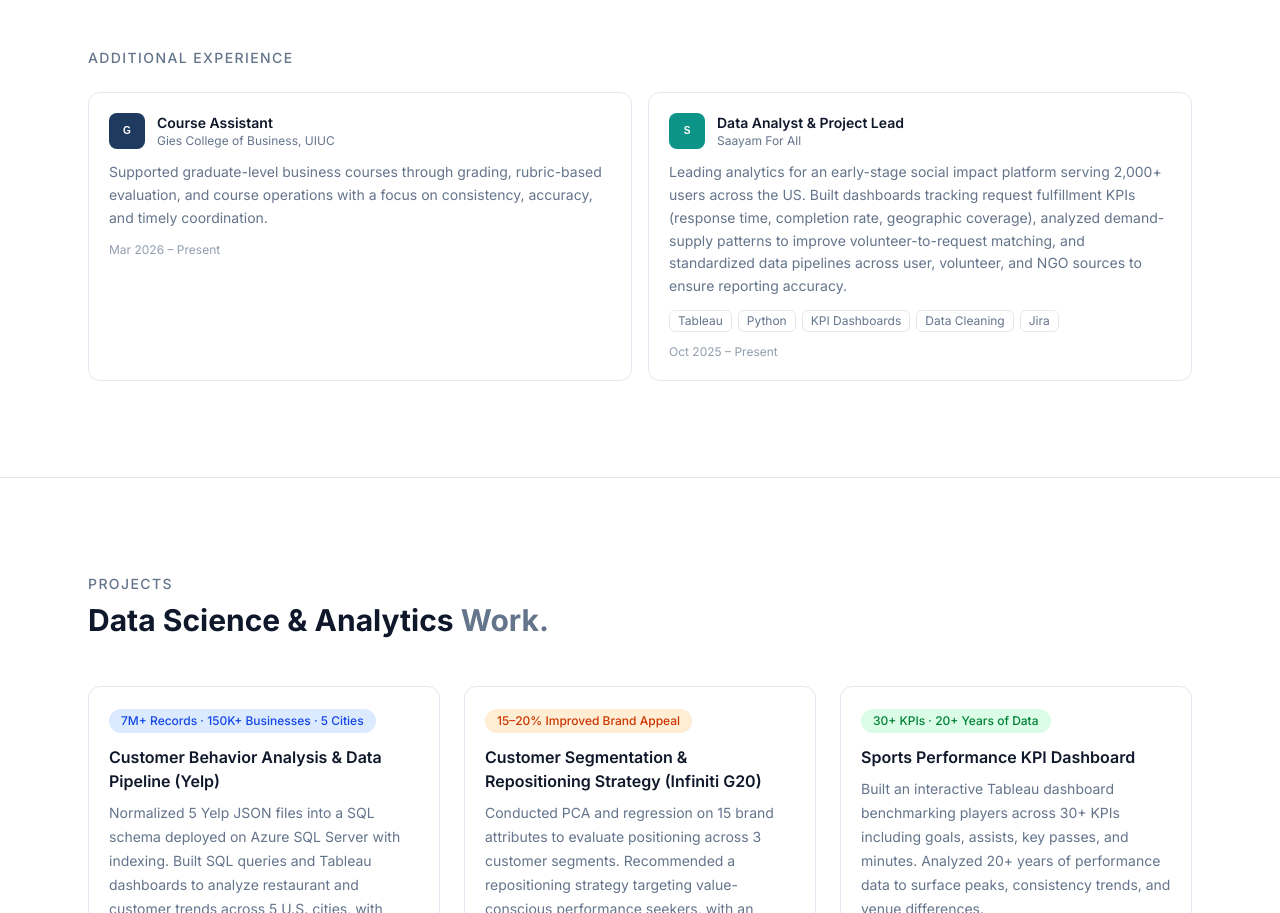
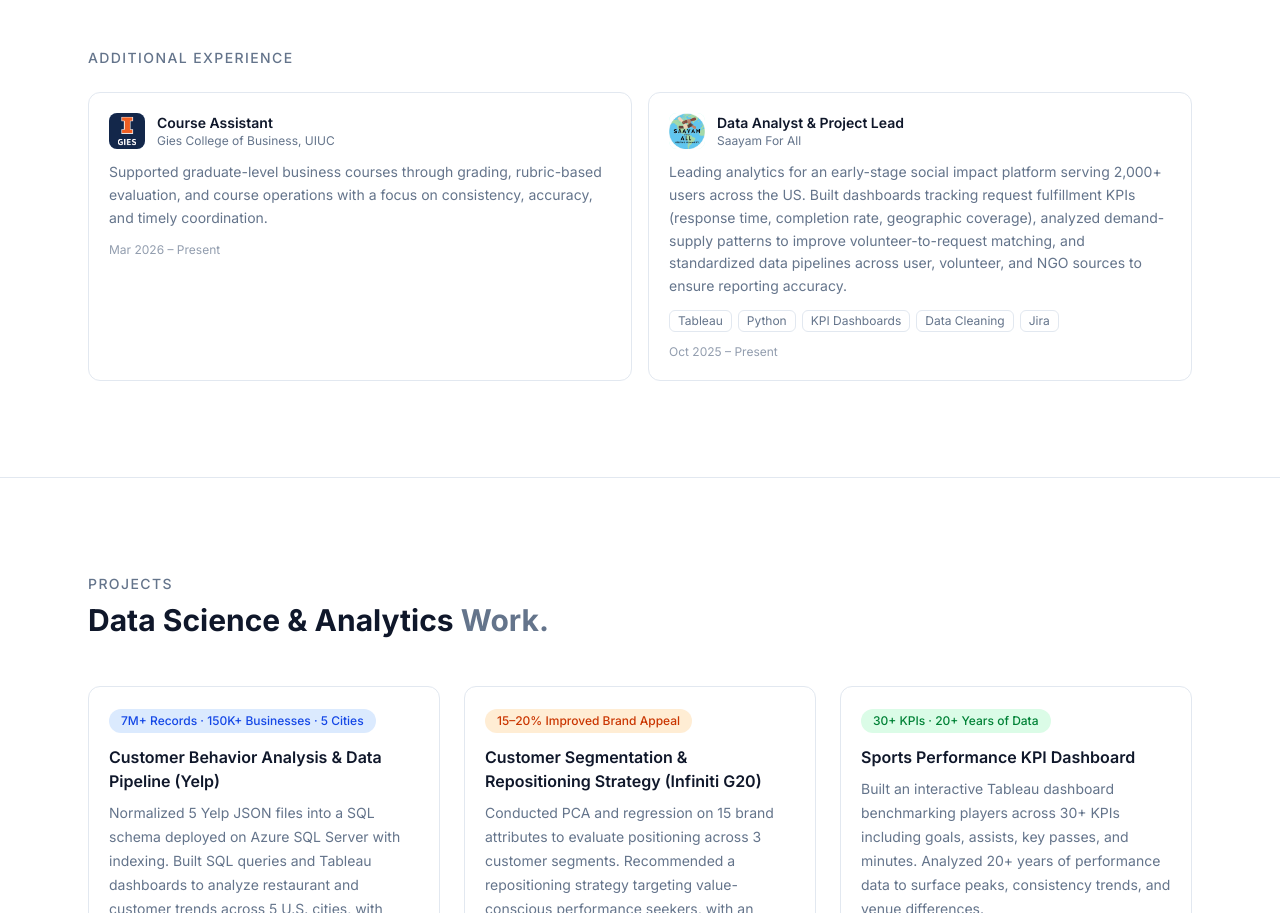
Before and after one commit to abdullahkhan1199/abdullah-khan-portfolio, a Next.js app: page / in a window 1280 px wide. Shown: the part 3157-4070 px from the top of the page. Built offline with nearby package versions, Linux system fonts and the light colour scheme.

Commit message:
Add-Gies-and-Saayam-logos
Made-with: Cursor

```diff
--- a/components/portfolio/experience-section.tsx
+++ b/components/portfolio/experience-section.tsx
@@ -141,7 +141,7 @@ export function ExperienceSection() {
             <div className="rounded-xl border border-border bg-card p-5 transition-all hover:border-foreground/10">
               <div className="flex items-center gap-3 mb-3">
                 <div className="relative h-9 w-9 shrink-0 overflow-hidden rounded-lg bg-blue-100">
-                  <Image src="/images/gies-logo.svg" alt="Gies College of Business" fill className="object-cover" />
+                  <Image src="/images/gies-logo.png" alt="Gies College of Business" fill className="object-cover" />
                 </div>
                 <div>
                   <h3 className="text-sm font-semibold text-foreground">Course Assistant</h3>
@@ -157,7 +157,7 @@ export function ExperienceSection() {
             <div className="rounded-xl border border-border bg-card p-5 transition-all hover:border-foreground/10">
               <div className="flex items-center gap-3 mb-3">
                 <div className="relative h-9 w-9 shrink-0 overflow-hidden rounded-lg bg-teal-100">
-                  <Image src="/images/saayam-logo.svg" alt="Saayam For All" fill className="object-cover" />
+                  <Image src="/images/saayam-logo.png" alt="Saayam For All" fill className="object-cover" />
                 </div>
                 <div>
                   <h3 className="text-sm font-semibold text-foreground">Data Analyst & Project Lead</h3>
```
Also changed, not shown: public/images/gies-logo.png (added), public/images/saayam-logo.png (added).
